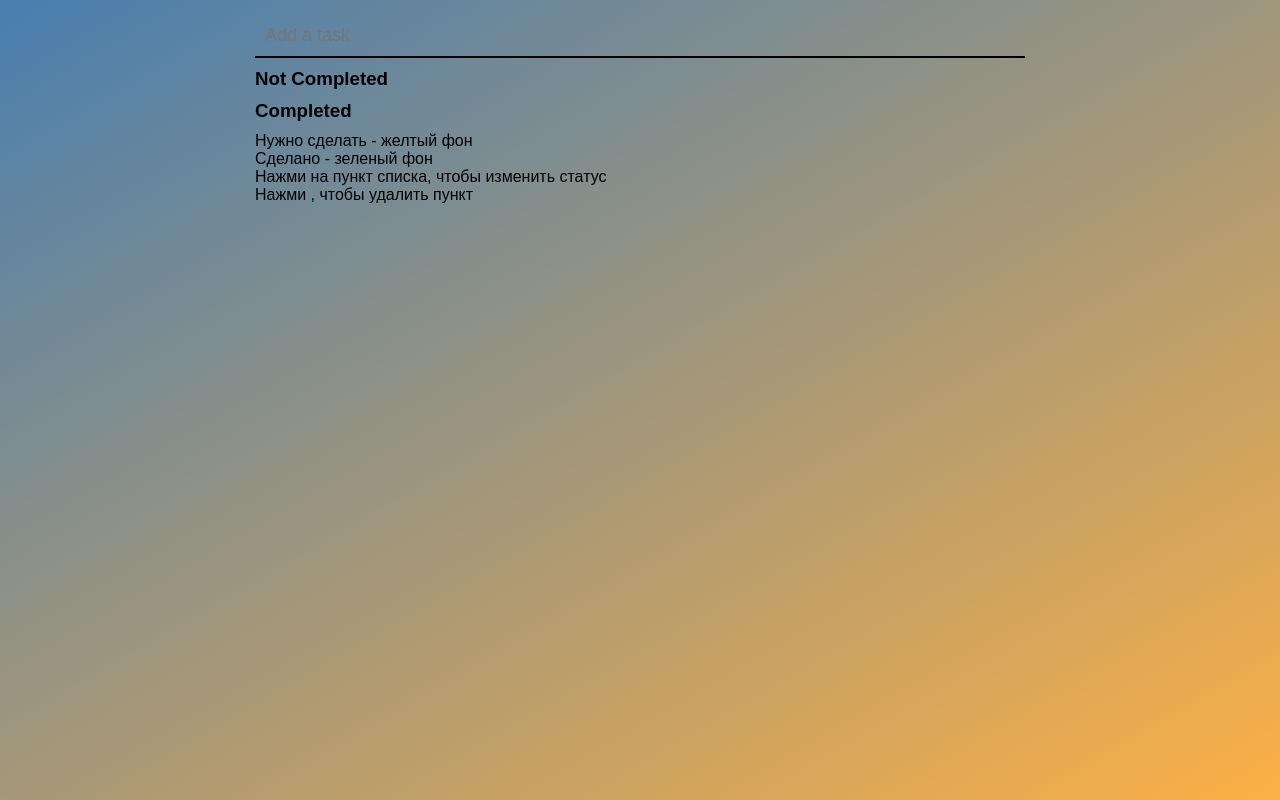
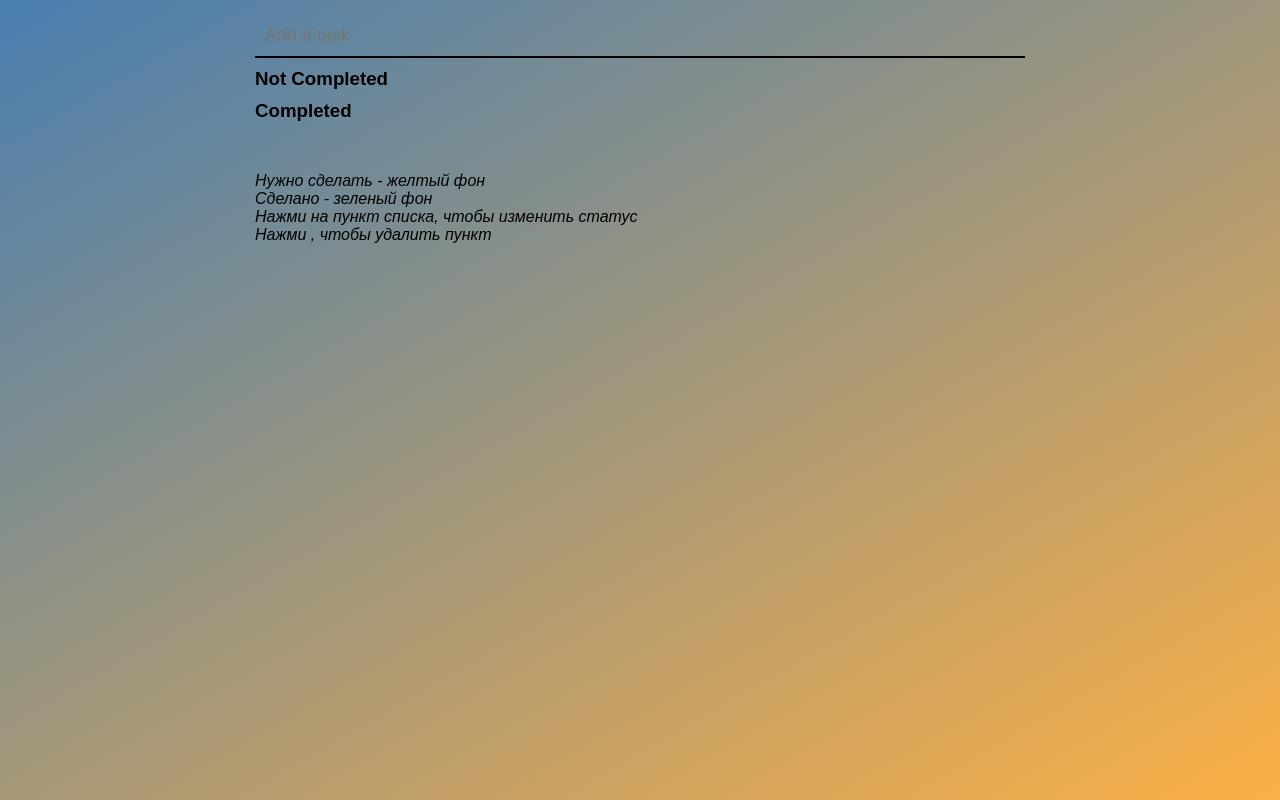
Before and after one commit to natikkr/HW23-js-jquery-part2, a plain HTML site: page index.html in a window 1280 px wide. Drawn offline with nearby package versions, Linux system fonts and the light colour scheme.

Commit message:
Add files via upload

```diff
--- a/index.html
+++ b/index.html
@@ -42,10 +42,10 @@
                 </div>
 
             <div class="form_about">
-                <p class="form-yellow">Нужно сделать - желтый фон</p>
-                <p class="form-green">Сделано - зеленый фон</p>
-                <p class="form_about-text">Нажми на пункт списка, чтобы изменить статус</p>
-                <p class="form_about-text">Нажми , чтобы удалить пункт</p>
+                <p>Нужно сделать - желтый фон</p>
+                <p>Сделано - зеленый фон</p>
+                <p">Нажми на пункт списка, чтобы изменить статус</p>
+                <p>Нажми , чтобы удалить пункт</p>
             </div>
 
     </div>
--- a/style.css
+++ b/style.css
@@ -43,3 +43,10 @@ h3{
     float:right;
     margin-left: 30px;
 }
+
+.form_about{
+    margin-top: 50px;
+    font-size: 16px;
+    font-style: italic;
+
+}
```
